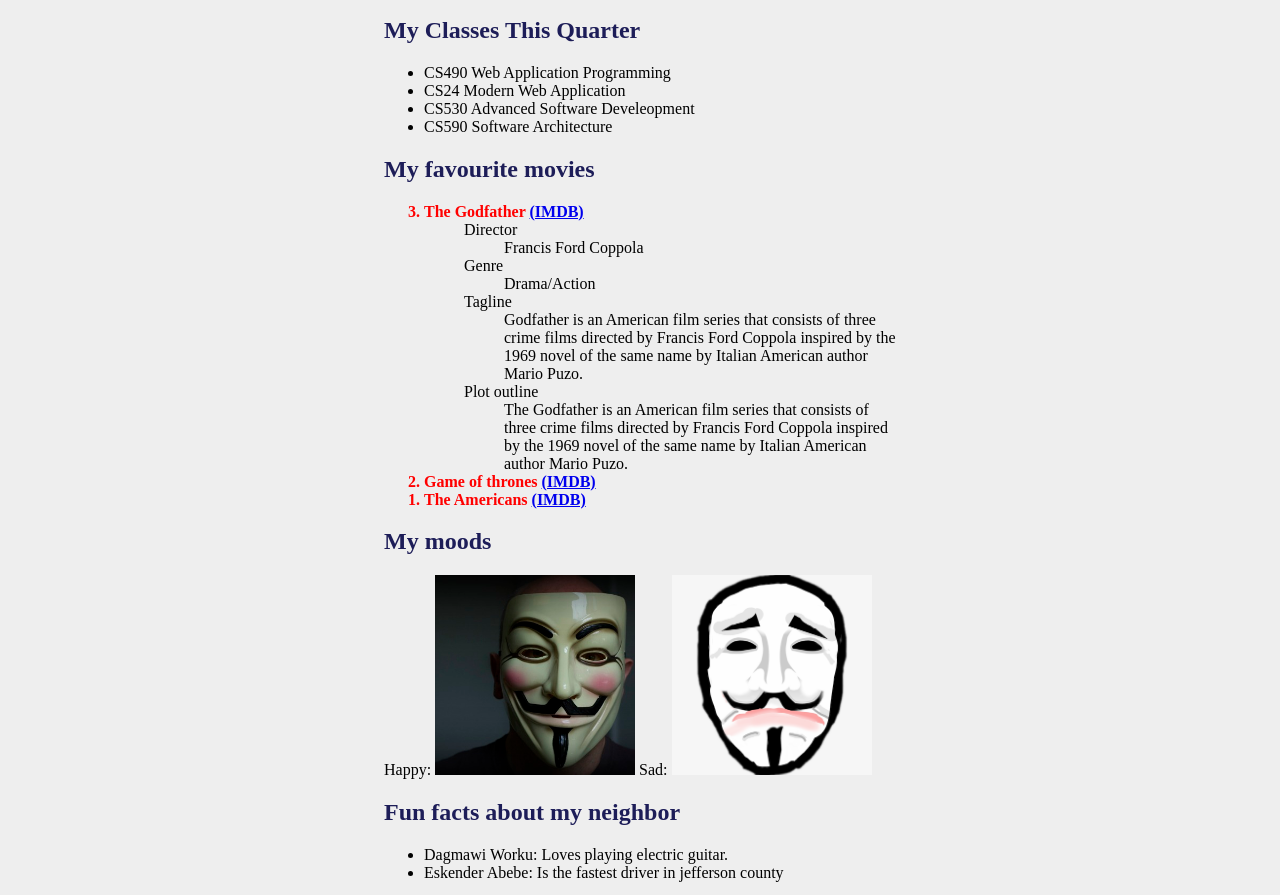
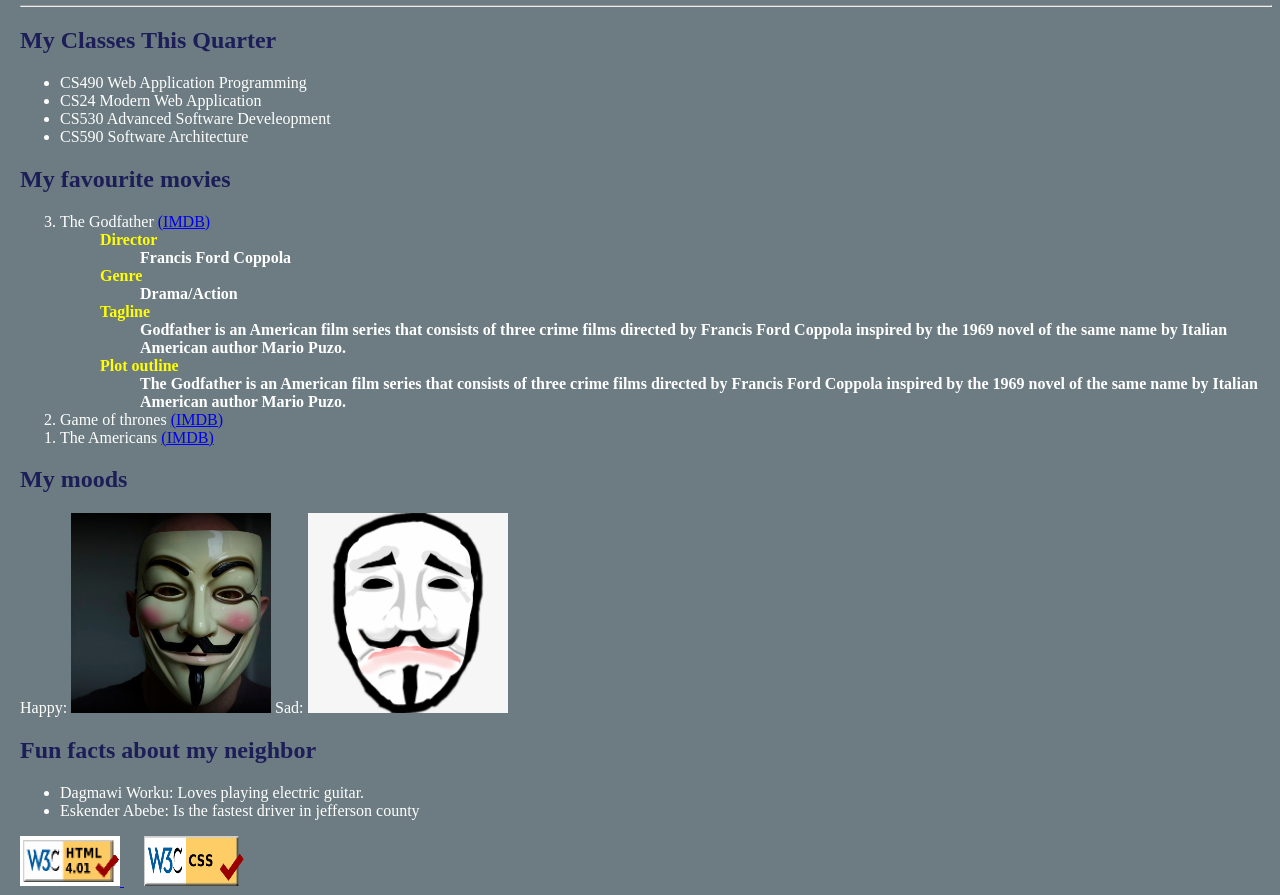
Before and after one commit to Anteneh845/WAP-Lesson-2-Assignment-2, a plain HTML site: page index.html in a window 1280 px wide. Shown: the part 521-1416 px from the top of the page. Drawn offline with Linux system fonts and the light colour scheme.

Commit message:
updated index.html style

```diff
--- a/index.html
+++ b/index.html
@@ -11,6 +11,7 @@
     <img src="Photo.jpg" height="400" width="400" alt="Anteneh Ashenafi Jima" class="profile-image" />
     <h1> About Anteneh Jima</h1>
     <p> Hi my name is Anteneh Jima, I am a compro student at MIU. </p>
+    <hr/>
     <h2> My Classes This Quarter </h2>
     <ul>
         <li> CS490 Web Application Programming </li>
@@ -27,19 +28,19 @@
             <li>
                 Director
                 <ul>
-                    <li> Francis Ford Coppola </li>
+                    <li class="movie-attribute"> Francis Ford Coppola </li>
                 </ul>
             </li>
             <li>
                 Genre
                 <ul>
-                    <li> Drama/Action </li>
+                    <li class="movie-attribute"> Drama/Action </li>
                 </ul>
             </li>
             <li>
                 Tagline
                 <ul>
-                    <li>
+                    <li class="movie-attribute">
                         Godfather is an American film series that consists of three crime films directed by Francis Ford
                         Coppola inspired by the 1969 novel of the same name by Italian American author Mario Puzo.
                     </li>
@@ -48,7 +49,7 @@
             <li>
                 Plot outline
                 <ul>
-                    <li>
+                    <li class="movie-attribute">
                         The Godfather is an American film series that consists of three crime films directed by Francis
                         Ford
                         Coppola inspired by the 1969 novel of the same name by Italian American author Mario Puzo.
--- a/style.css
+++ b/style.css
@@ -1,6 +1,7 @@
 body{
-    margin: 2vh 30vw ;
-    background-color: rgb(238, 238, 238);
+    margin-left: 20px;
+    background-color: rgb(108 124 130);
+    color: white;
 }
 h1,h2{
     color: rgb(29, 29, 88);
@@ -33,7 +34,10 @@ h1,h2{
 ol>ul li{
    list-style-type: none;
 }
-ol>li{
-    color: red;
+ol>ul>li{
+    color: yellow;
     font-weight: bold;
 }
+.movie-attribute{
+    color: white;
+}
```
